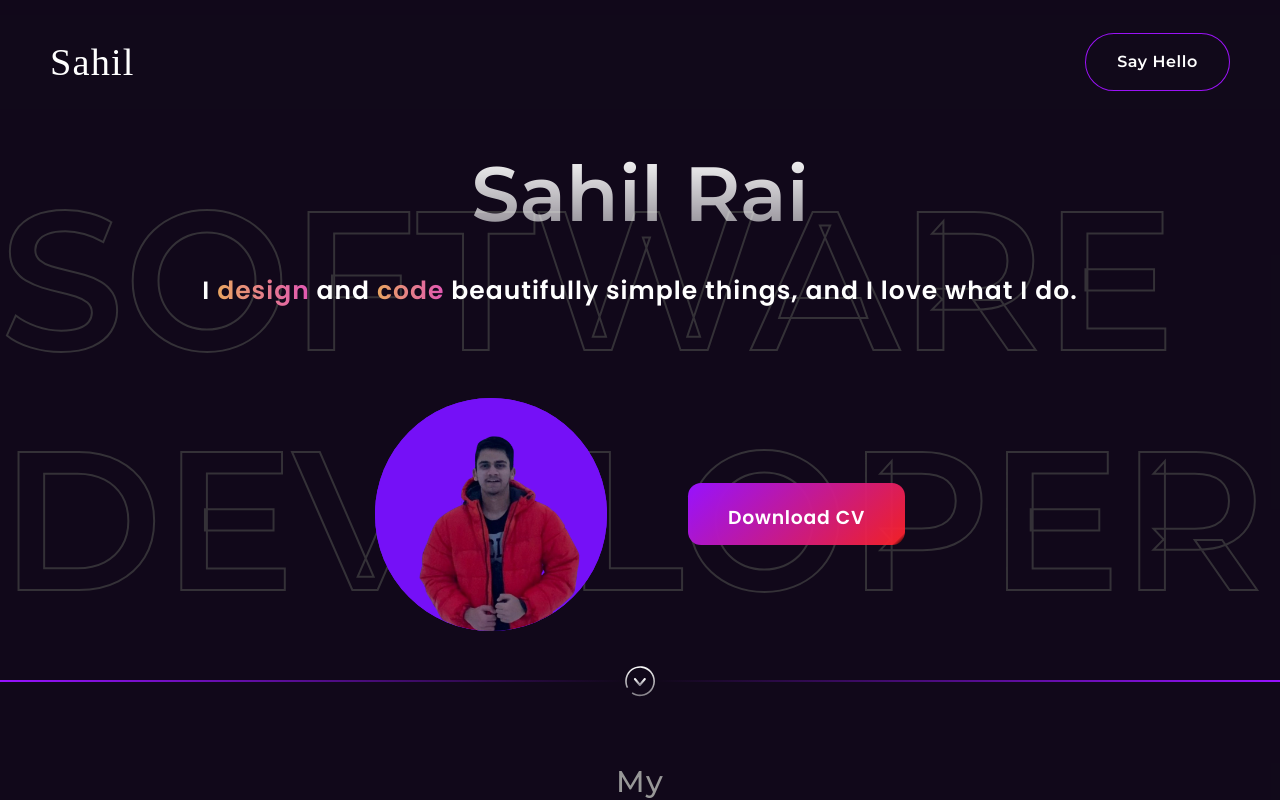
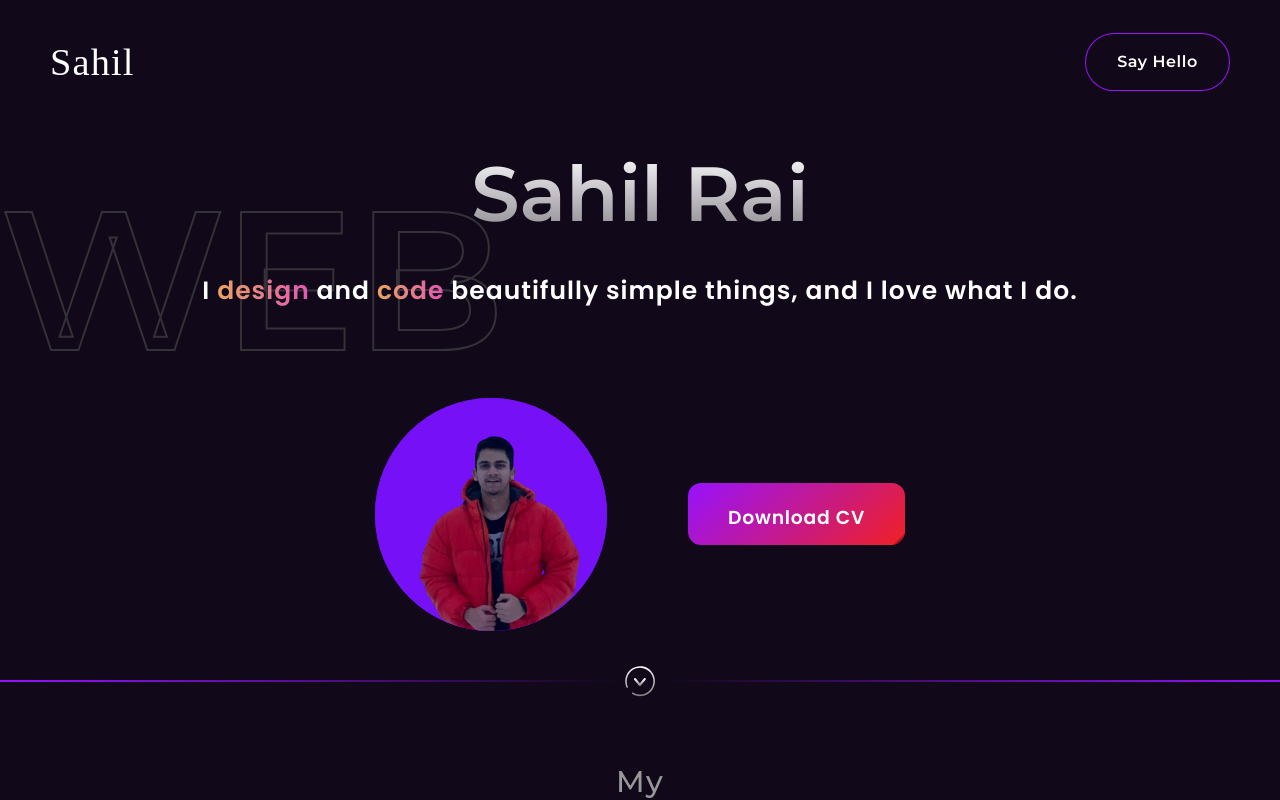
Before and after one commit to Rai-Sahil/Portfolio-React, a React (Create React App) app: page / in a window 1280 px wide. Shown: the top 800 px of the page. Built offline with nearby package versions, Linux system fonts and the light colour scheme; a web font is replaced by a local one.

Commit message:
Typewriter effect added

```diff
--- a/package.json
+++ b/package.json
@@ -11,6 +11,7 @@
     "react-dom": "^18.2.0",
     "react-router-dom": "^6.14.2",
     "react-scripts": "5.0.1",
+    "typewriter-effect": "^2.21.0",
     "web-vitals": "^2.1.4"
   },
   "scripts": {
--- a/src/Pages/HomePage/HomePage.css
+++ b/src/Pages/HomePage/HomePage.css
@@ -85,8 +85,12 @@
     background-clip: text;
     -webkit-text-stroke: 2px #343137;
     transform: translateY(50px);
-    z-index: -1;
+    z-index: 1;
     overflow: hidden;
+}
+
+.typewriter {
+    z-index: 1;
 }
 
 .color-text {
@@ -115,7 +119,7 @@
     justify-content: center;
     column-gap: 81px;
     margin-top: 88px;
-    z-index: 1;
+    z-index: 2;
 }
 
 .pic {
--- a/src/Pages/HomePage/HomePage.jsx
+++ b/src/Pages/HomePage/HomePage.jsx
@@ -1,7 +1,7 @@
 import "./HomePage.css";
 import downButton from "../../Image/down-button.svg";
 import myImage from "../../Image/my-main-pic.png";
-import { useRef } from "react";
+import Typewriter from 'typewriter-effect';
 
 const handleDownloadClick = () => {
   const pdfPatf = '/Users/sahilrai/Downloads/Resume.pdf'
@@ -19,7 +19,14 @@ const Home = () => {
   return (
     <div className="home-page">
       <div className="background-text">
-        <div class="typing-text">SOFTWARE DEVELOPER</div>
+        <div class="typing-text">
+        <Typewriter className="typewriter"
+        options={{
+          strings: ["SOFTWARE DEVELOPER", "WEB DEVELOPER"],
+          autoStart: true,
+          loop: true,
+        }}></Typewriter>
+        </div>
       </div>
 
       <header className="headings">
```
Also changed, not shown: src/Components/CoursesCardComponent/CourseCard.jsx (renamed from src/Components/CoursesCardComponent/CourseCard.js), src/Components/ProjectCardReusable/ProjectCard.jsx (renamed from src/Components/ProjectCardReusable/ProjectCard.js), src/Components/SkillsCardReusable/SkillCardReusable.jsx (renamed from src/Components/SkillsCardReusable/SkillCardReusable.js), src/Components/SubHeaders/SubHeader.jsx (renamed from src/Components/SubHeaders/SubHeader.js), src/NavBars/MainNavBar/NavBar.jsx (renamed from src/NavBars/MainNavBar/NavBar.js), src/NavBars/ProjectNavBar/projectNavBar.jsx (renamed from src/NavBars/ProjectNavBar/projectNavBar.js), 1 other file (tests, documents, lock files or other folders).
